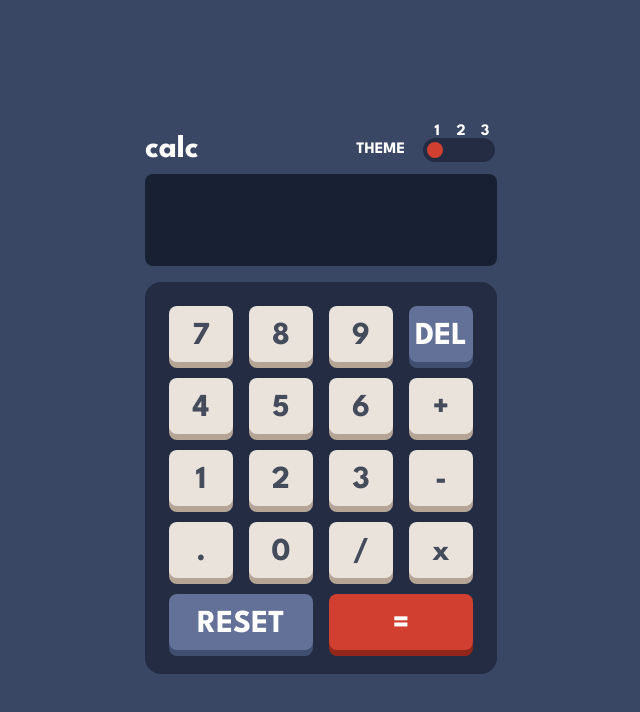
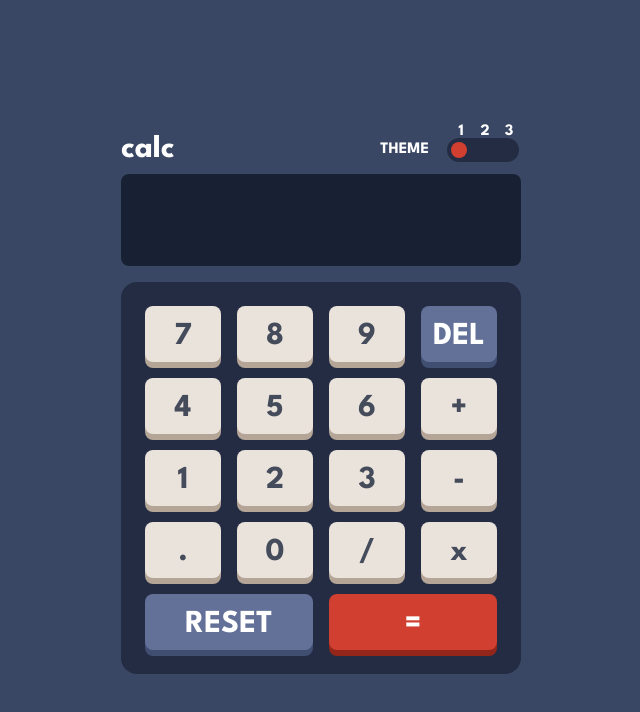
Before and after one commit to shashi1562/calculator, a Vue app: page / in a window 1280 px wide. Shown: the top 712 px of the page, without its empty margins (319-959 px from the left). Built offline with nearby package versions, Linux system fonts and the light colour scheme.

Commit message:
change size

```diff
--- a/src/components/Calculator.vue
+++ b/src/components/Calculator.vue
@@ -39,6 +39,8 @@
     }
 
     .container {
-        width: 22rem;
+        width: 80vw;
+        min-width: 21rem;
+        max-width: 25rem;
     }
 </style>
```
